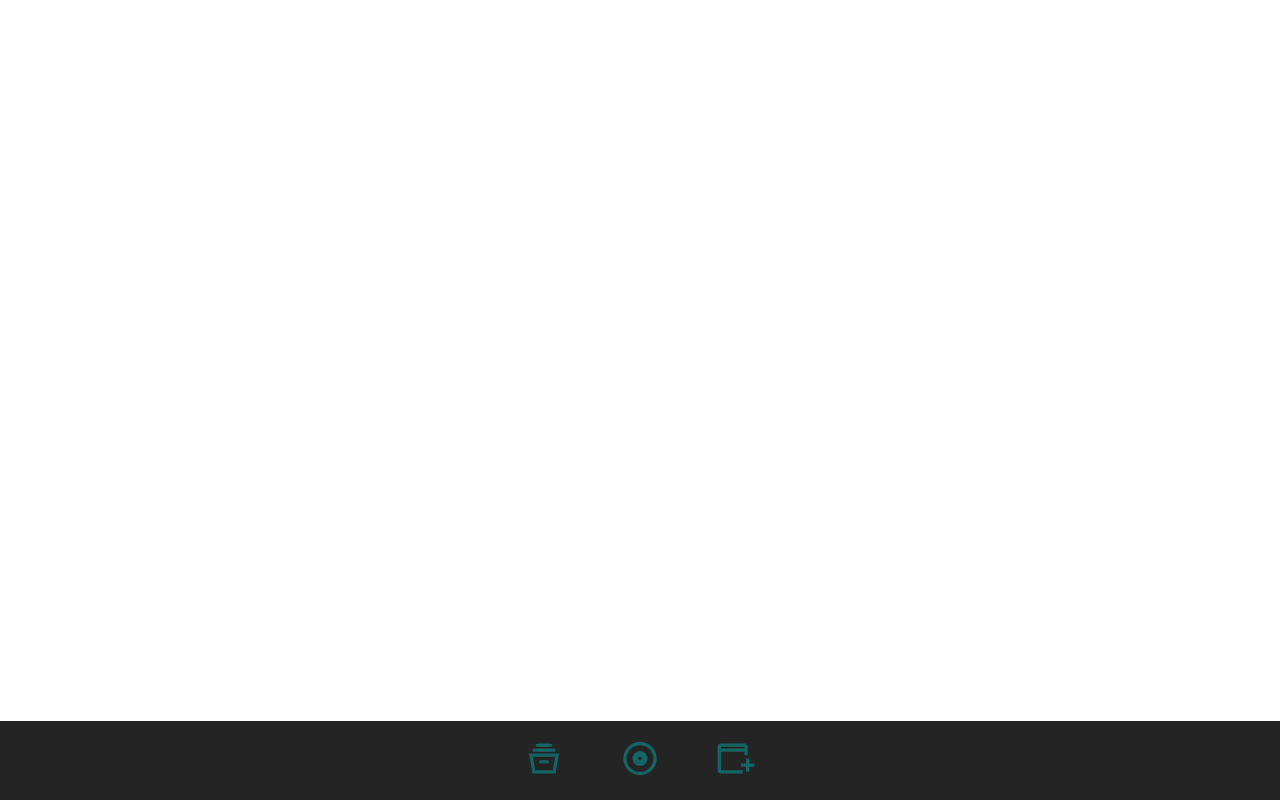
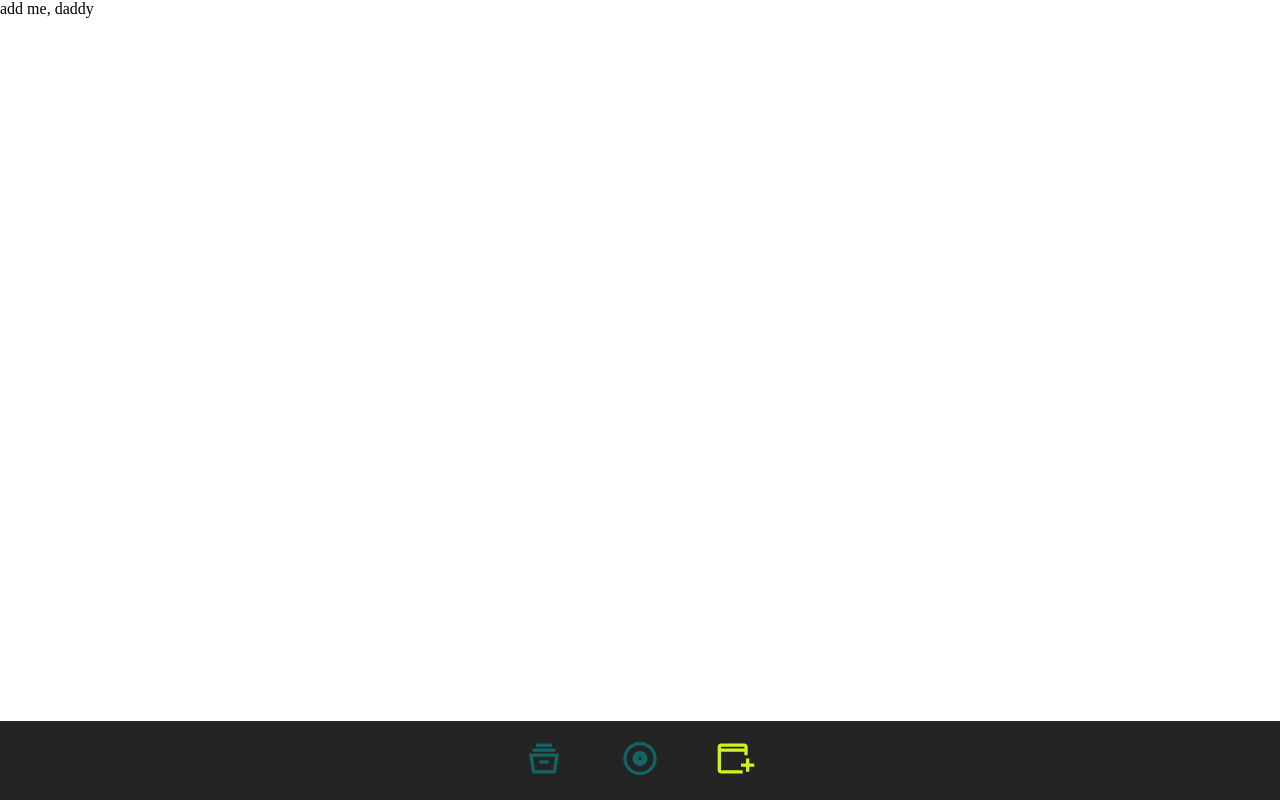
Before and after one commit to jenikashannon/audioFile, a React (Create React App) app: page /crates in a window 1280 px wide. Before the commit this address had no page. Built offline with nearby package versions, Linux system fonts and the light colour scheme.

Commit message:
fix dynamix styling in footer

```diff
--- a/src/App.js
+++ b/src/App.js
@@ -1,6 +1,7 @@
 import "./App.scss";
 
 // pages & components
+import AddCratePage from "./pages/AddCratePage/AddCratePage";
 import CratesPage from "./pages/CratesPage/CratesPage";
 import Footer from "./components/Footer/Footer";
 import LoginPage from "./pages/LoginPage/LoginPage";
@@ -22,6 +23,7 @@ function App() {
 					path='/users'
 					element={<UsersPage setIsLoggedIn={setIsLoggedIn} />}
 				/>
+				<Route path='/crates' element={<AddCratePage />} />
 			</Routes>
 			<Footer />
 		</BrowserRouter>
--- a/src/components/Footer/Footer.jsx
+++ b/src/components/Footer/Footer.jsx
@@ -20,14 +20,11 @@ function Footer() {
 					<path d='m200-120-80-480h720l-80 480H200Zm67-80h426l51-320H216l51 320Zm133-160h160q17 0 28.5-11.5T600-400q0-17-11.5-28.5T560-440H400q-17 0-28.5 11.5T360-400q0 17 11.5 28.5T400-360ZM240-640q-17 0-28.5-11.5T200-680q0-17 11.5-28.5T240-720h480q17 0 28.5 11.5T760-680q0 17-11.5 28.5T720-640H240Zm80-120q-17 0-28.5-11.5T280-800q0-17 11.5-28.5T320-840h320q17 0 28.5 11.5T680-800q0 17-11.5 28.5T640-760H320Zm-53 560h426-426Z' />
 				</svg>
 			</NavLink>
-			<NavLink
-				to='/discover'
-				className={`footer__icon ${
-					pathname === "/discover" ? "footer__icon--active" : ""
-				}`}
-			>
+			<NavLink to='/discover'>
 				<svg
-					className='footer__icon'
+					className={`footer__icon ${
+						pathname === "/discover" ? "footer__icon--active" : ""
+					}`}
 					xmlns='http://localhost:1700/icons/discover.svg'
 					height='75'
 					viewBox='0 -960 960 960'
@@ -36,14 +33,11 @@ function Footer() {
 					<path d='M480-300q75 0 127.5-52.5T660-480q0-75-52.5-127.5T480-660q-75 0-127.5 52.5T300-480q0 75 52.5 127.5T480-300Zm0-140q-17 0-28.5-11.5T440-480q0-17 11.5-28.5T480-520q17 0 28.5 11.5T520-480q0 17-11.5 28.5T480-440Zm0 360q-83 0-156-31.5T197-197q-54-54-85.5-127T80-480q0-83 31.5-156T197-763q54-54 127-85.5T480-880q83 0 156 31.5T763-763q54 54 85.5 127T880-480q0 83-31.5 156T763-197q-54 54-127 85.5T480-80Zm0-80q134 0 227-93t93-227q0-134-93-227t-227-93q-134 0-227 93t-93 227q0 134 93 227t227 93Zm0-320Z' />
 				</svg>
 			</NavLink>
-			<NavLink
-				to='/crates/add'
-				className={`footer__icon ${
-					pathname === "/crates/add" ? "footer__icon--active" : ""
-				}`}
-			>
+			<NavLink to='/crates'>
 				<svg
-					className='footer__icon'
+					className={`footer__icon ${
+						pathname === "/crates" ? "footer__icon--active" : ""
+					}`}
 					xmlns='http://localhost:1700/icons/add-crate.svg'
 					height='75'
 					viewBox='0 -960 960 960'
--- /dev/null
+++ b/src/pages/AddCratePage/AddCratePage.jsx
@@ -0,0 +1,7 @@
+import "./AddCratePage.scss";
+
+function AddCratePage() {
+	return <>add me, daddy</>;
+}
+
+export default AddCratePage;
```
Also changed, not shown: src/pages/AddCratePage/AddCratePage.scss (added).
